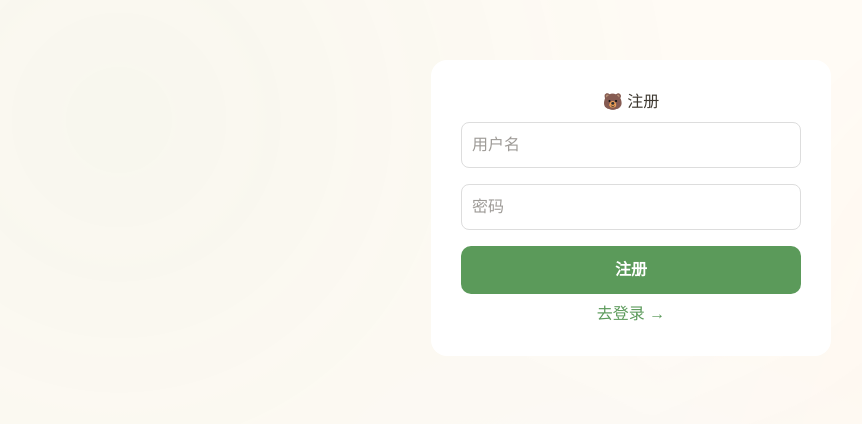
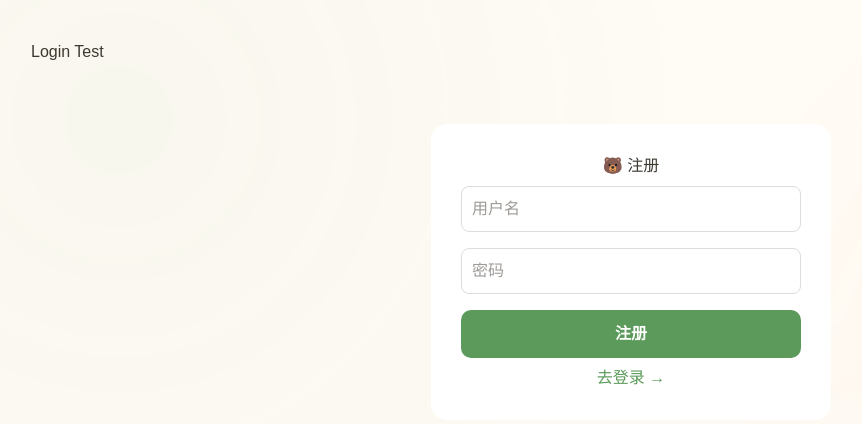
Before and after one commit to xuebao123321/new-concept-english, a React (Vite) app: page /login in a window 1280 px wide. Shown: the top 424 px of the page, without its empty margins (9-871 px from the left). Built offline with nearby package versions, Linux system fonts and the light colour scheme.

Commit message:
fix: 简化vercel rewrite规则 + login测试包装

```diff
--- a/src/App.tsx
+++ b/src/App.tsx
@@ -34,7 +34,7 @@ export default function App() {
   return (
     <ErrorBoundary>
     <Routes>
-      <Route path="/login" element={<LoginPage />} />
+      <Route path="/login" element={<div style={{padding:40}}><h2>Login Test</h2><LoginPage /></div>} />
       <Route element={<AppShell />}>
         <Route path="/" element={<HomePage />} />
         <Route path="/star-map" element={<StarMapPage />} />
```
Also changed, not shown: vercel.json.
